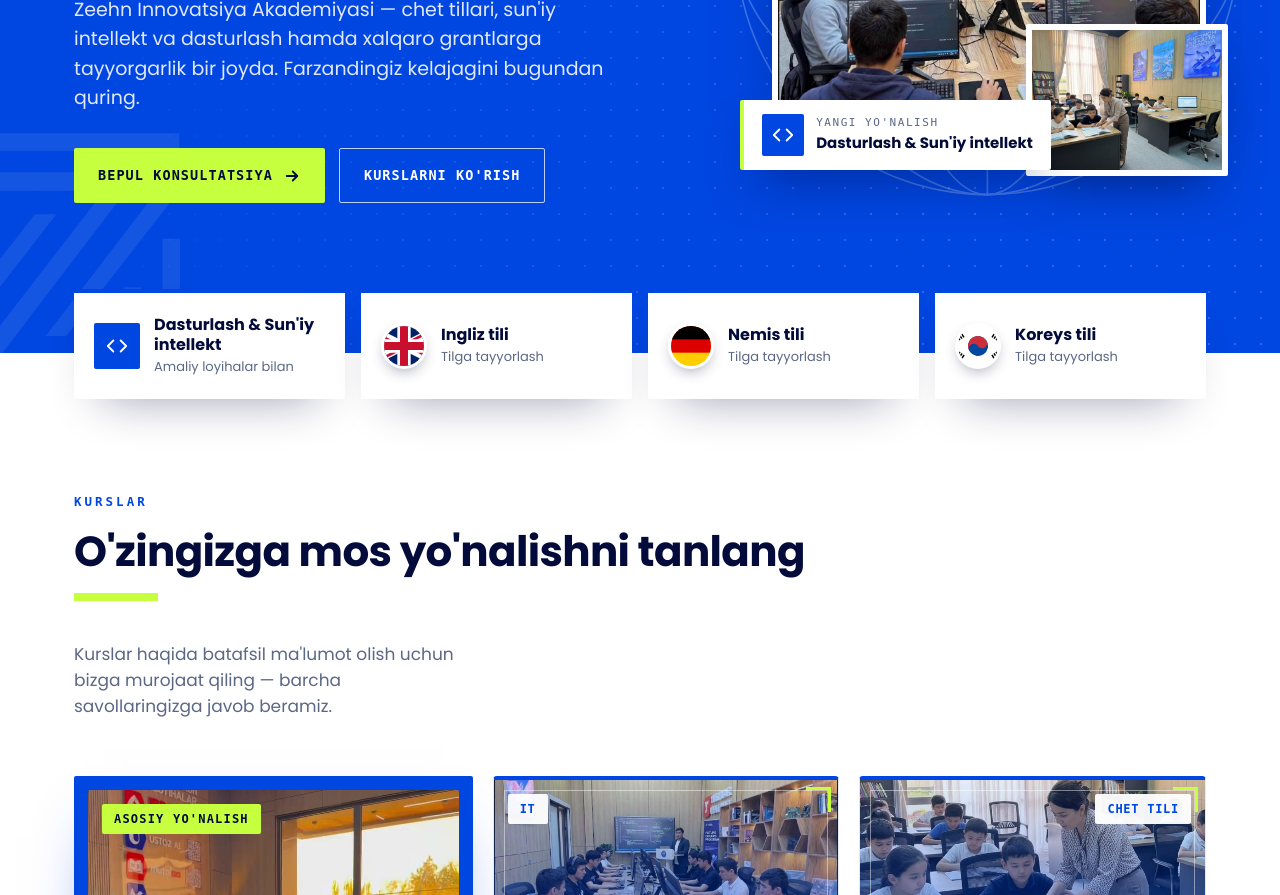
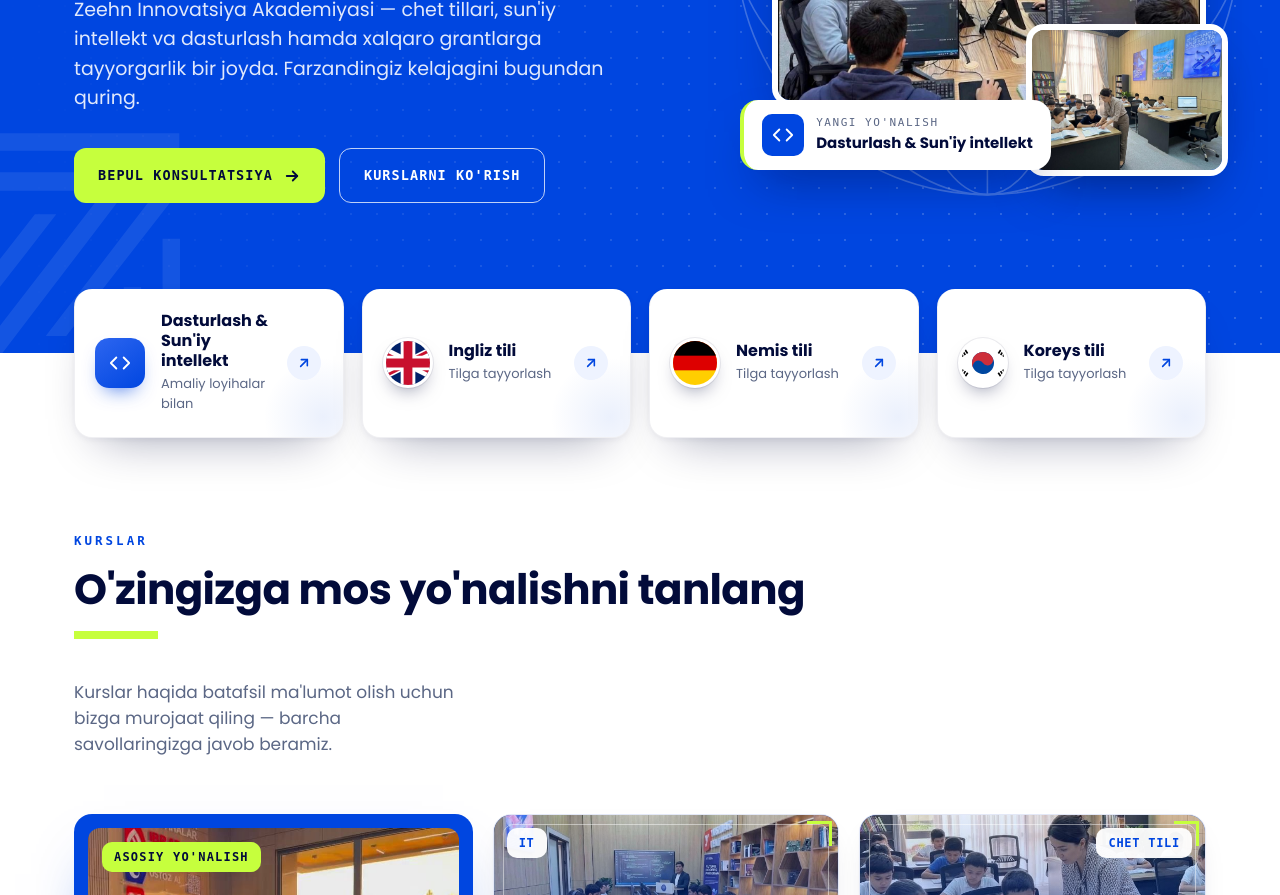
Before and after one commit to Suxrob0066/zeehn-academy, a plain HTML site: page public/index.html in a window 1280 px wide. Shown: the part 423-1318 px from the top of the page. Drawn offline with Linux system fonts and the light colour scheme.

Commit message:
Kartochkalar: yumaloq burchaklar, yumshoq soyalar, yo'nalishlarda strelka va hover effekt
Co-Authored-By: Claude Opus 5.5 <noreply@anthropic.com>
Claude-Session: https://claude.ai/code/session_01BdvNAvs3jA6D2DijpRNR7K

```diff
--- a/public/index.html
+++ b/public/index.html
@@ -554,6 +554,45 @@
   .scene-photo{position:absolute;inset:0;width:100%;height:100%;object-fit:cover;display:block;transition:transform .6s ease}
   .crs-scene:has(.scene-photo)::before{background:linear-gradient(180deg,rgba(0,70,224,.10) 0%,rgba(0,70,224,.45) 100%);z-index:1}
   .scene-clip{position:absolute;inset:0;overflow:hidden}
+
+  /* ===== Kartochkalar v3: yumaloq burchak, yumshoq soya, nafis hover ===== */
+  :root{--rc:18px;--rs:12px}
+  .crs,.st,.wc,.parents,.cta,form,.map,.crs-feat,.gi,.vbox,.why-img,.ask,.st-cta,.c-item,.p-float,.map-card,.hero-badge,.hm-main,.hm-sub{border-radius:var(--rc)!important}
+  .crs-img,.p-media .p-photo{border-radius:var(--rs)!important}
+  .crs-ic,.st-ic,.wc-ic,.dir-ic,.c-ic,.p-ic,.hb-ic,.crs-tag,.st-num,.badge,.crs-chips span,input,textarea,.pill{border-radius:10px!important}
+  .btn{border-radius:12px}
+  .crs,.st{border-top:0;border:1px solid var(--line);box-shadow:0 1px 2px rgba(2,11,58,.04),0 12px 32px -18px rgba(2,11,58,.22)}
+  .crs:hover,.st:hover{border-color:#C9D7FF;box-shadow:0 2px 4px rgba(2,11,58,.04),0 28px 50px -24px rgba(0,70,224,.38)}
+  .crs-scene{border-radius:var(--rc) var(--rc) 0 0;margin:-27px -27px 30px}
+  .crs-scene .scene-clip,.crs-scene .scene-photo{border-radius:var(--rc) var(--rc) 0 0}
+  .scene-frame{border-radius:10px}
+  .wc{border-left-width:0!important;position:relative;overflow:hidden}
+  .wc{border:1px solid rgba(2,11,58,.05)!important;transition:transform .3s,box-shadow .3s}
+  .wc::after{content:"";position:absolute;left:0;top:22px;bottom:22px;width:4px;border-radius:0 4px 4px 0;background:var(--blue)}
+  .wc-v::after{background:var(--lime)}
+  .wc:hover{transform:translateY(-3px)!important;box-shadow:0 26px 46px -26px rgba(0,70,224,.4)}
+  .why-chip,.lang-btn,.lang-menu,.lang-menu button{border-radius:10px!important}
+  .ask{border-left:0}
+  .parents{border-top:0;border:1px solid var(--line)}
+  .p-float{border-left:0}
+
+  /* Yo'nalishlar lentasi */
+  .dirs-grid{gap:18px}
+  .dir{position:relative;overflow:hidden;border:1px solid rgba(2,11,58,.06);border-top:0;border-radius:var(--rc);padding:22px 22px 22px 20px;gap:16px;background:#fff;box-shadow:0 2px 6px rgba(2,11,58,.05),0 24px 50px -26px rgba(2,11,58,.40);transition:transform .3s cubic-bezier(.2,.8,.2,1),box-shadow .3s,border-color .3s}
+  .dir::before{content:"";position:absolute;left:0;right:0;top:0;height:4px;background:linear-gradient(90deg,var(--blue),#2D66F0 60%,var(--lime));transform:scaleX(0);transform-origin:left;transition:transform .35s}
+  .dir::after{content:"";position:absolute;right:-40px;bottom:-40px;width:120px;height:120px;border-radius:50%;background:radial-gradient(circle,rgba(0,70,224,.08),transparent 70%);transition:transform .4s}
+  .dir:hover{transform:translateY(-6px);border-color:#C9D7FF;box-shadow:0 4px 10px rgba(2,11,58,.05),0 34px 60px -28px rgba(0,70,224,.5)}
+  .dir:hover::before{transform:scaleX(1)}
+  .dir:hover::after{transform:scale(1.6)}
+  .dir-ic{width:50px;height:50px;border-radius:14px!important;background:linear-gradient(145deg,#2D66F0,#0046E0);box-shadow:0 10px 20px -10px rgba(0,70,224,.8)}
+  .dir-flag.flag-round{width:50px;height:50px;border:3px solid #fff;box-shadow:0 0 0 1px rgba(2,11,58,.08),0 10px 20px -10px rgba(2,11,58,.55)}
+  .dir-t{flex:1;min-width:0;position:relative;z-index:1}
+  .dir b{font-size:16px;line-height:1.25;color:var(--navy)}
+  .dir small{font-size:13px;margin-top:3px}
+  .dir-go{position:relative;z-index:1;width:34px;height:34px;border-radius:50%;display:grid;place-items:center;background:var(--cloud);color:var(--blue);flex-shrink:0;transition:background .25s,color .25s,transform .25s}
+  .dir-go svg{width:16px;height:16px}
+  .dir:hover .dir-go{background:var(--lime);color:var(--navy);transform:rotate(45deg)}
+  @media (max-width:620px){.dir{padding:16px}.dir-go{position:absolute;right:12px;top:12px;width:28px;height:28px}.dir-go svg{width:14px;height:14px}}
 </style>
 </head>
 <body>
@@ -630,10 +669,10 @@
 
 <div class="dirs">
   <div class="wrap dirs-grid">
-    <a class="dir reveal" href="#kurslar"><span class="dir-ic"><svg viewBox="0 0 24 24" fill="none" stroke="currentColor" stroke-width="2" stroke-linecap="round" stroke-linejoin="round" aria-hidden="true"><path d="m16 18 6-6-6-6"/><path d="m8 6-6 6 6 6"/></svg></span><span><b>Dasturlash &amp; Sun'iy intellekt</b><small>Amaliy loyihalar bilan</small></span></a>
-    <a class="dir reveal" href="#kurslar"><span class="dir-flag flag-round"><svg viewBox="0 0 20 20"><use href="#f-en" width="20" height="20"/></svg></span><span><b>Ingliz tili</b><small>Tilga tayyorlash</small></span></a>
-    <a class="dir reveal" href="#kurslar"><span class="dir-flag flag-round"><svg viewBox="0 0 20 20"><use href="#f-de" width="20" height="20"/></svg></span><span><b>Nemis tili</b><small>Tilga tayyorlash</small></span></a>
-    <a class="dir reveal" href="#kurslar"><span class="dir-flag flag-round"><svg viewBox="0 0 20 20"><use href="#f-ko" width="20" height="20"/></svg></span><span><b>Koreys tili</b><small>Tilga tayyorlash</small></span></a>
+    <a class="dir reveal" href="#kurslar"><span class="dir-ic"><svg viewBox="0 0 24 24" fill="none" stroke="currentColor" stroke-width="2" stroke-linecap="round" stroke-linejoin="round" aria-hidden="true"><path d="m16 18 6-6-6-6"/><path d="m8 6-6 6 6 6"/></svg></span><span class="dir-t"><b>Dasturlash &amp; Sun'iy intellekt</b><small>Amaliy loyihalar bilan</small></span><span class="dir-go" aria-hidden="true"><svg viewBox="0 0 24 24" fill="none" stroke="currentColor" stroke-width="2.4" stroke-linecap="round" stroke-linejoin="round"><path d="M7 17 17 7"/><path d="M8 7h9v9"/></svg></span></a>
+    <a class="dir reveal" href="#kurslar"><span class="dir-flag flag-round"><svg viewBox="0 0 20 20"><use href="#f-en" width="20" height="20"/></svg></span><span class="dir-t"><b>Ingliz tili</b><small>Tilga tayyorlash</small></span><span class="dir-go" aria-hidden="true"><svg viewBox="0 0 24 24" fill="none" stroke="currentColor" stroke-width="2.4" stroke-linecap="round" stroke-linejoin="round"><path d="M7 17 17 7"/><path d="M8 7h9v9"/></svg></span></a>
+    <a class="dir reveal" href="#kurslar"><span class="dir-flag flag-round"><svg viewBox="0 0 20 20"><use href="#f-de" width="20" height="20"/></svg></span><span class="dir-t"><b>Nemis tili</b><small>Tilga tayyorlash</small></span><span class="dir-go" aria-hidden="true"><svg viewBox="0 0 24 24" fill="none" stroke="currentColor" stroke-width="2.4" stroke-linecap="round" stroke-linejoin="round"><path d="M7 17 17 7"/><path d="M8 7h9v9"/></svg></span></a>
+    <a class="dir reveal" href="#kurslar"><span class="dir-flag flag-round"><svg viewBox="0 0 20 20"><use href="#f-ko" width="20" height="20"/></svg></span><span class="dir-t"><b>Koreys tili</b><small>Tilga tayyorlash</small></span><span class="dir-go" aria-hidden="true"><svg viewBox="0 0 24 24" fill="none" stroke="currentColor" stroke-width="2.4" stroke-linecap="round" stroke-linejoin="round"><path d="M7 17 17 7"/><path d="M8 7h9v9"/></svg></span></a>
   </div>
 </div>
 
```
